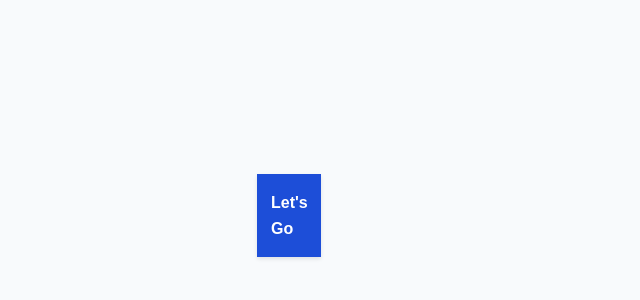
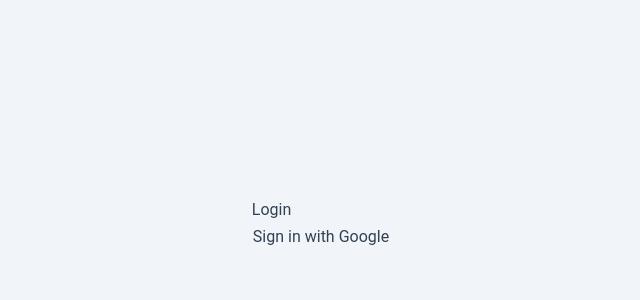
Before and after one commit to sridurgeshv/productivity-tool, a React (Vite) app in the folder productivity-tracker-frontend/: page /login in a window 1280 px wide. Before the commit this address had no page. Shown: the part 192-492 px from the top of the page, without its empty margins (319-959 px from the left). Built offline with nearby package versions, Linux system fonts and the light colour scheme.

Commit message:
Added Auth

```diff
--- a/productivity-tracker-frontend/src/App.css
+++ b/productivity-tracker-frontend/src/App.css
@@ -1,67 +1,155 @@
-/* Global styles */
+/* Global Styles */
 :root {
-  --primary-color: #1d4ed8;
-  --primary-hover: #2563eb;
-  --secondary-color: #1e293b;
-  --background-color: #f8fafc;
-  --text-color: #334155;
-  --border-color: #e2e8f0;
-  --shadow-color: rgba(0, 0, 0, 0.1);
-  --font-family: 'Arial', sans-serif;
+  --primary-color: #1d4ed8; /* Blue for primary actions */
+  --primary-hover: #2563eb; /* Hover color for buttons and links */
+  --secondary-color: #1e293b; /* Subdued dark text */
+  --background-color: #f1f5f9; /* Light background for better readability */
+  --text-color: #334155; /* Default text color */
+  --border-color: #e5e7eb; /* Light border color */
+  --shadow-color: rgba(0, 0, 0, 0.1); /* Shadow for card elements */
+  --font-family: 'Roboto', 'Arial', sans-serif;
 }
 
 body {
   margin: 0;
+  padding: 0;
   font-family: var(--font-family);
+  font-size: 16px;
   background-color: var(--background-color);
   color: var(--text-color);
   line-height: 1.6;
 }
 
+/* Container */
 #root {
   max-width: 1280px;
   margin: 0 auto;
-  padding: 2rem;
+  padding: 1rem;
 }
 
-/* Navigation styles */
+/* Navigation Styles */
 nav {
   background: var(--primary-color);
   color: white;
   padding: 1rem 2rem;
   display: flex;
-  justify-content: center;
+  justify-content: space-between;
   align-items: center;
+  border-radius: 8px;
   width: 15%;
-  box-shadow: 0 2px 4px var(--shadow-color);
-  margin-top: 15px;
+  box-shadow: 0 4px 6px var(--shadow-color);
 }
 
 nav a {
   text-decoration: none;
   color: white;
   font-weight: bold;
+  margin-right: 1rem;
   font-size: 1rem;
-  transition: color 0.3s;
+  transition: color 0.3s ease;
 }
 
 nav a:hover {
-  color: black;
+  color: var(--background-color);
 }
 
-/* Main Page Styles */
+nav button {
+  background: transparent;
+  color: white;
+  border: 1px solid white;
+  padding: 0.5rem 1rem;
+  border-radius: 5px;
+  cursor: pointer;
+  font-weight: bold;
+  transition: background 0.3s ease, color 0.3s ease;
+}
+
+nav button:hover {
+  background: white;
+  color: var(--primary-color);
+}
+
+/* Page Header */
 h1 {
   font-size: 2.5rem;
   font-weight: bold;
   margin-bottom: 1rem;
   color: var(--primary-color);
+  text-align: center;
 }
 
 p {
   font-size: 1.2rem;
   color: var(--secondary-color);
+  text-align: center;
+  margin: 1rem 0;
 }
 
+a {
+  color: var(--primary-color);
+  text-decoration: none;
+  font-weight: bold;
+  transition: color 0.3s ease;
+}
+
+a:hover {
+  color: var(--primary-hover);
+}
+
+/* Login Page Styles */
+.min-h-screen {
+  min-height: 100vh;
+  display: flex;
+  align-items: center;
+  justify-content: center;
+  background: var(--background-color);
+}
+
+.login-container {
+  background: white;
+  padding: 2rem;
+  border-radius: 8px;
+  box-shadow: 0 4px 6px var(--shadow-color);
+  text-align: center;
+  max-width: 400px;
+  width: 100%;
+}
+
+.login-container h2 {
+  font-size: 1.8rem;
+  margin-bottom: 1.5rem;
+  color: var(--primary-color);
+}
+
+.login-container p {
+  margin-bottom: 1rem;
+  font-size: 1rem;
+  color: var(--text-color);
+}
+
+.login-container button {
+  background: var(--primary-color);
+  color: white;
+  padding: 0.75rem 1.5rem;
+  border: none;
+  border-radius: 5px;
+  font-size: 1rem;
+  font-weight: bold;
+  cursor: pointer;
+  transition: background 0.3s ease;
+}
+
+.login-container button:hover {
+  background: var(--primary-hover);
+}
+
+.login-container .error-message {
+  color: red;
+  font-size: 0.9rem;
+  margin-bottom: 1rem;
+}
+
+/* Card Styles */
 .card {
   background: white;
   border: 1px solid var(--border-color);
@@ -77,31 +165,32 @@ p {
   margin-bottom: 1rem;
 }
 
-.read-the-docs {
+.card p {
   font-size: 1rem;
   color: var(--secondary-color);
 }
 
-/* Link styles */
-a {
+/* Protected Route Loading */
+.loading {
+  display: flex;
+  align-items: center;
+  justify-content: center;
+  height: 100vh;
+  font-size: 1.5rem;
+  font-weight: bold;
   color: var(--primary-color);
-  text-decoration: none;
-  font-weight: bold;
-  transition: color 0.3s ease;
 }
 
-a:hover {
-  color: var(--primary-hover);
-}
-
-/* Media queries for responsive design */
+/* Responsive Design */
 @media (max-width: 768px) {
   nav {
-    padding: 0.5rem 1rem;
+    flex-wrap: wrap;
+    justify-content: center;
   }
 
-  nav a {
-    font-size: 0.9rem;
+  nav a,
+  nav button {
+    margin: 0.5rem 0;
   }
 
   h1 {
@@ -123,6 +212,6 @@ a:hover {
   }
 
   nav a {
-    font-size: 0.8rem;
+    font-size: 0.9rem;
   }
 }
--- a/productivity-tracker-frontend/src/App.jsx
+++ b/productivity-tracker-frontend/src/App.jsx
@@ -1,26 +1,117 @@
-import { BrowserRouter as Router, Routes, Route, Link } from 'react-router-dom';
+import React, { useState, useEffect } from 'react'
+import {
+  getAuth,
+  GoogleAuthProvider,
+  signInWithPopup,
+  signOut,
+  onAuthStateChanged
+} from 'firebase/auth'
+import { BrowserRouter as Router, Routes, Route, Link, Navigate } from 'react-router-dom'
 import ProductivityTracker from './components/Tasklist';
 import './App.css';
+import { initializeApp } from 'firebase/app'
 
+// Firebase configuration (replace with your actual config)
+const firebaseConfig = {
+  apiKey: "AIzaSyB_j_XUci_eH2IABQvoaOMErcR6jgIV8sU",
+  authDomain: "task-master-58da4.firebaseapp.com",
+  projectId: "task-master-58da4",
+  // other config details
+}
+
+// Initialize Firebase
+const app = initializeApp(firebaseConfig)
+const auth = getAuth(app)
+
+// Protected Route Component
+const ProtectedRoute = ({ children }) => {
+  const [user, setUser] = useState(null)
+  const [loading, setLoading] = useState(true)
+
+  useEffect(() => {
+    const unsubscribe = onAuthStateChanged(auth, (currentUser) => {
+      setUser(currentUser)
+      setLoading(false)
+    })
+
+    return () => unsubscribe()
+  }, [])
+
+  if (loading) {
+    return <div>Loading...</div>
+  }
+
+  return user ? children : <Navigate to="/login" />
+}
+
+// Login Component
+const Login = () => {
+  const [error, setError] = useState('')
+
+  const handleGoogleSignIn = async () => {
+    const provider = new GoogleAuthProvider()
+    try {
+      await signInWithPopup(auth, provider)
+    } catch (error) {
+      setError(error.message)
+    }
+  }
+
+  return (
+    <div className="min-h-screen flex items-center justify-center">
+      <div className="bg-white p-8 rounded shadow-md">
+        <h2 className="text-2xl mb-4">Login</h2>
+        {error && <p className="text-red-500">{error}</p>}
+        <button
+          onClick={handleGoogleSignIn}
+          className="bg-blue-500 text-white px-4 py-2 rounded hover:bg-blue-600"
+        >
+          Sign in with Google
+        </button>
+      </div>
+    </div>
+  )
+}
+
+// Main App Component with Routing
 function App() {
+  const handleSignOut = async () => {
+    try {
+      await signOut(auth)
+    } catch (error) {
+      console.error('Sign out error', error)
+    }
+  }
+
   return (
     <Router>
       <div>
         <Routes>
-          <Route path="/productivity" element={<ProductivityTracker />} />
-          <Route path="/" element={
-            <div>
-              <h1>Welcome Home, Users</h1>
-              <p>Are you overwhelmed by juggling multiple tasks and searching for a powerful productivity tool? Look no further! Click the above button to discover our cutting-edge Productivity Tracker, designed to streamline your workflow and elevate your efficiency to new heights.</p>
-            </div>
-          } />
+          <Route path="/" element={<HomePage />} />
+          <Route path="/login" element={<Login />} />
+          <Route
+            path="/productivity"
+            element={
+              <ProtectedRoute>
+                <ProductivityTracker />
+              </ProtectedRoute>
+            }
+          />
         </Routes>
-        <nav>
-          <Link to="/productivity">Let's Go</Link>
-        </nav>
       </div>
     </Router>
   )
 }
 
+// Simple Home Page
+const HomePage = () => (
+  <div className="container mx-auto p-4">
+    <h1 className="text-3xl font-bold mb-4">Welcome Home, Users</h1>
+    <p>Are you overwhelmed by juggling multiple tasks and searching for a powerful productivity tool? Look no further! Click the above button to discover our cutting-edge Productivity Tracker, designed to streamline your workflow and elevate your efficiency to new heights.</p>
+    <nav>
+    <Link to="/login" className="text-blue-500">Login</Link>
+    </nav>
+  </div>
+)
+
 export default App;
```
